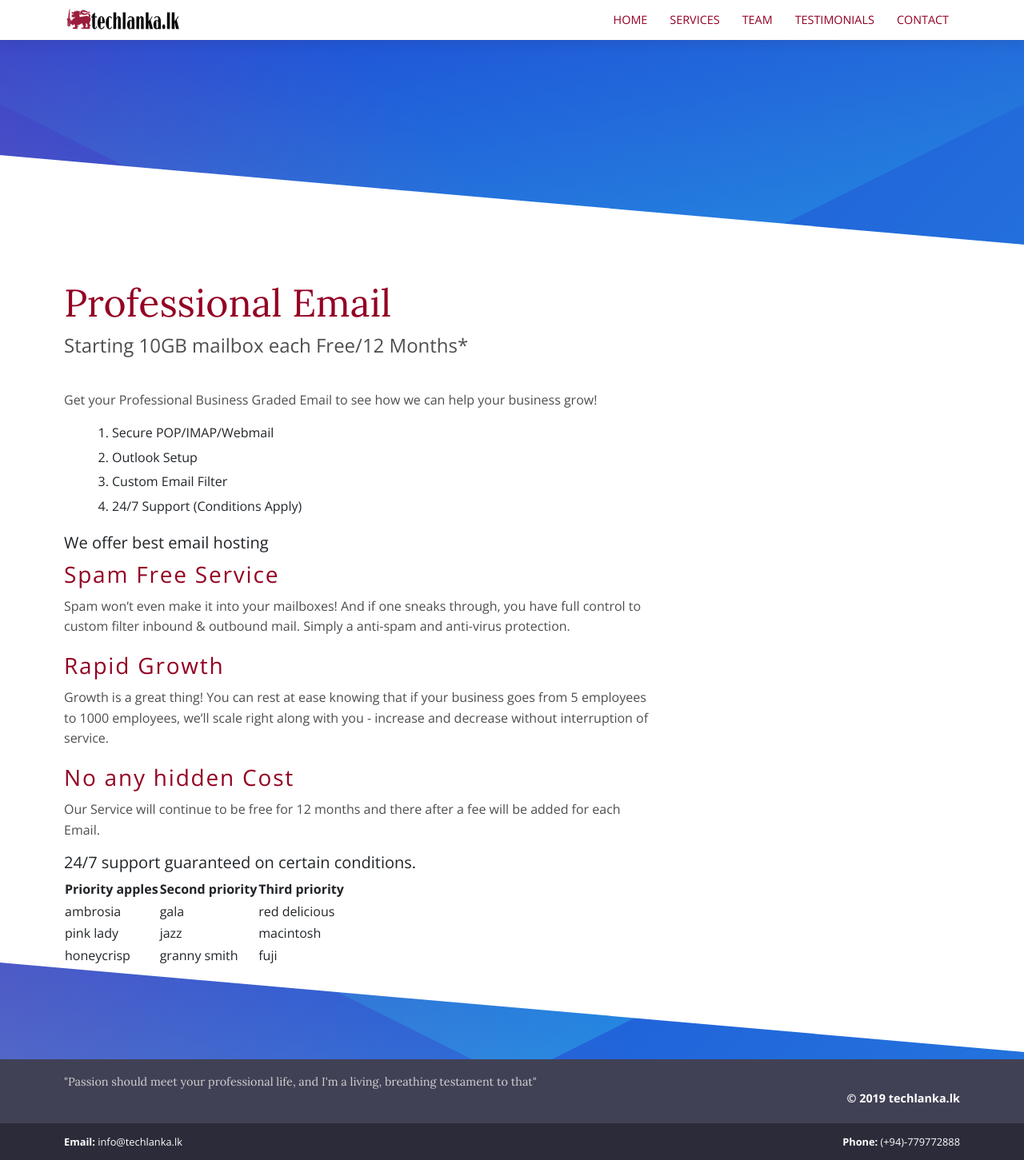
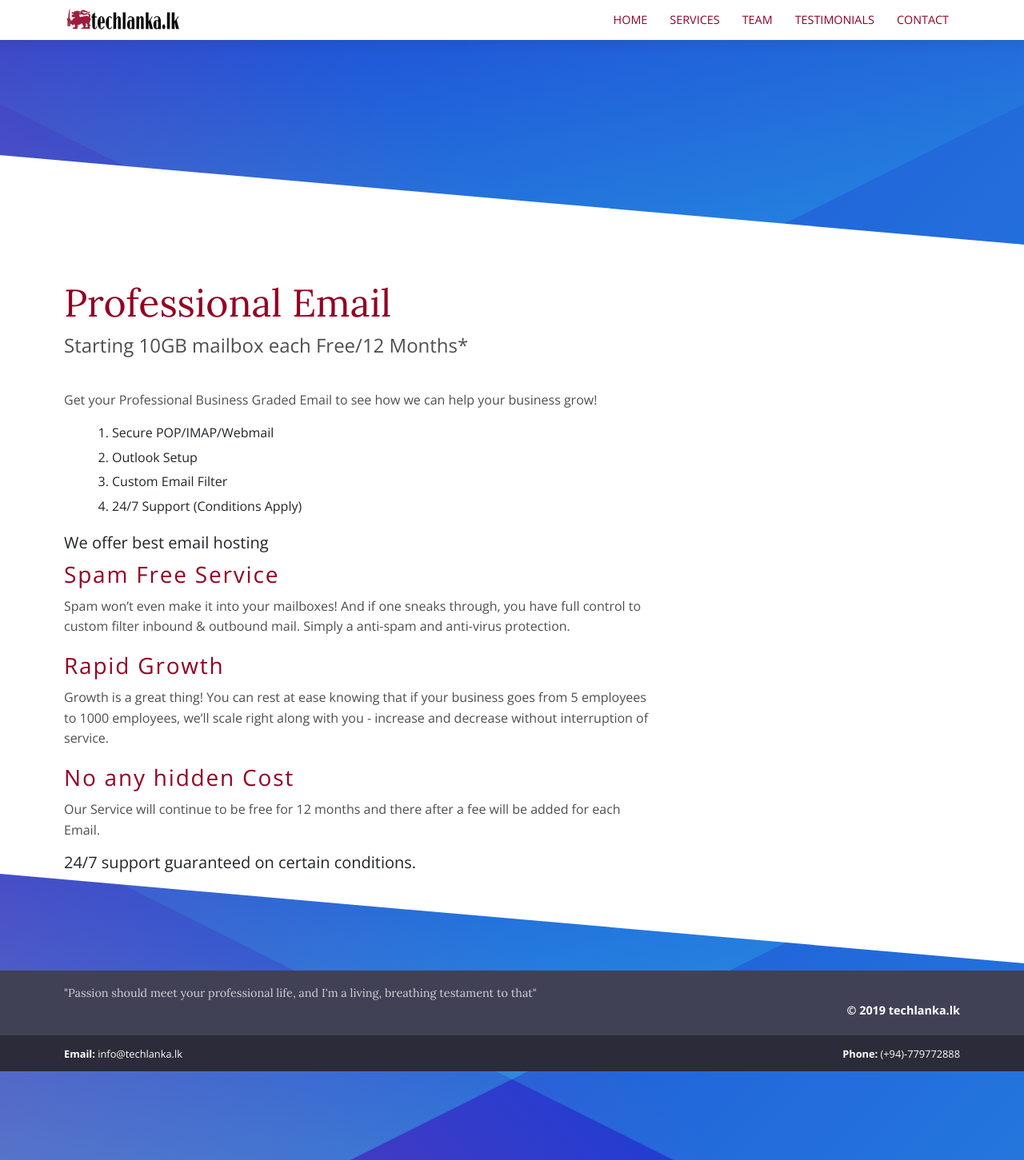
Before and after one commit to techlanka/business, a Jekyll site: the page built from _services/free-business-email.md, in a window 1280 px wide. Shown: the whole page at 80% size. Built offline with Jekyll 4.4.1, drawn with Linux system fonts in a browser that asks for light colours.

Commit message:
Update free-business-email.md

```diff
--- a/_services/free-business-email.md
+++ b/_services/free-business-email.md
@@ -25,9 +25,3 @@
 ### No any hidden Cost
 Our Service will continue to be free for 12 months and there after a fee will be added for each Email.
 ##### 24/7 support guaranteed on certain conditions.
-
-| Priority apples | Second priority | Third priority |
-|-------|--------|---------|
-| ambrosia | gala | red delicious |
-| pink lady | jazz | macintosh |
-| honeycrisp | granny smith | fuji |
```
